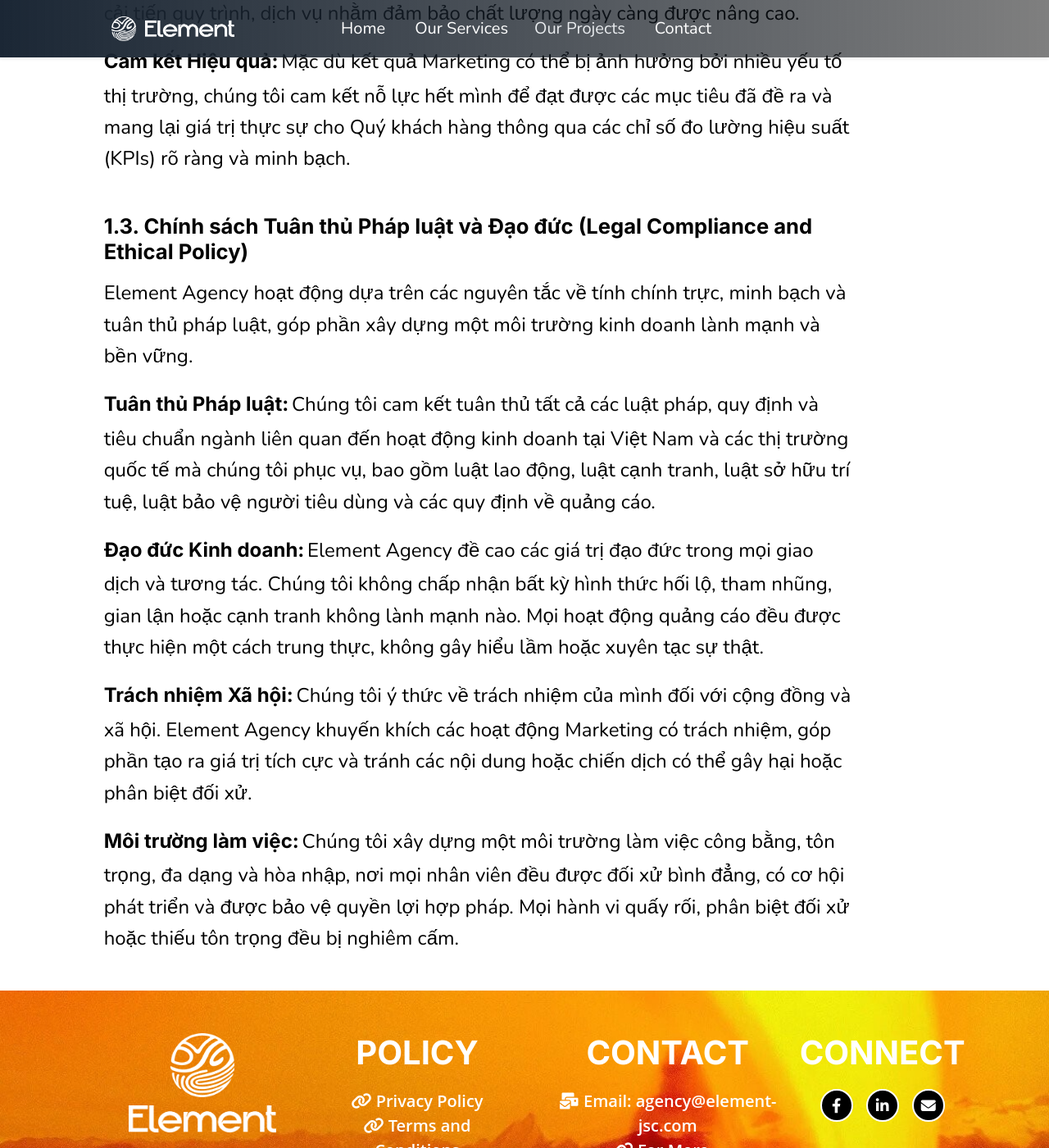
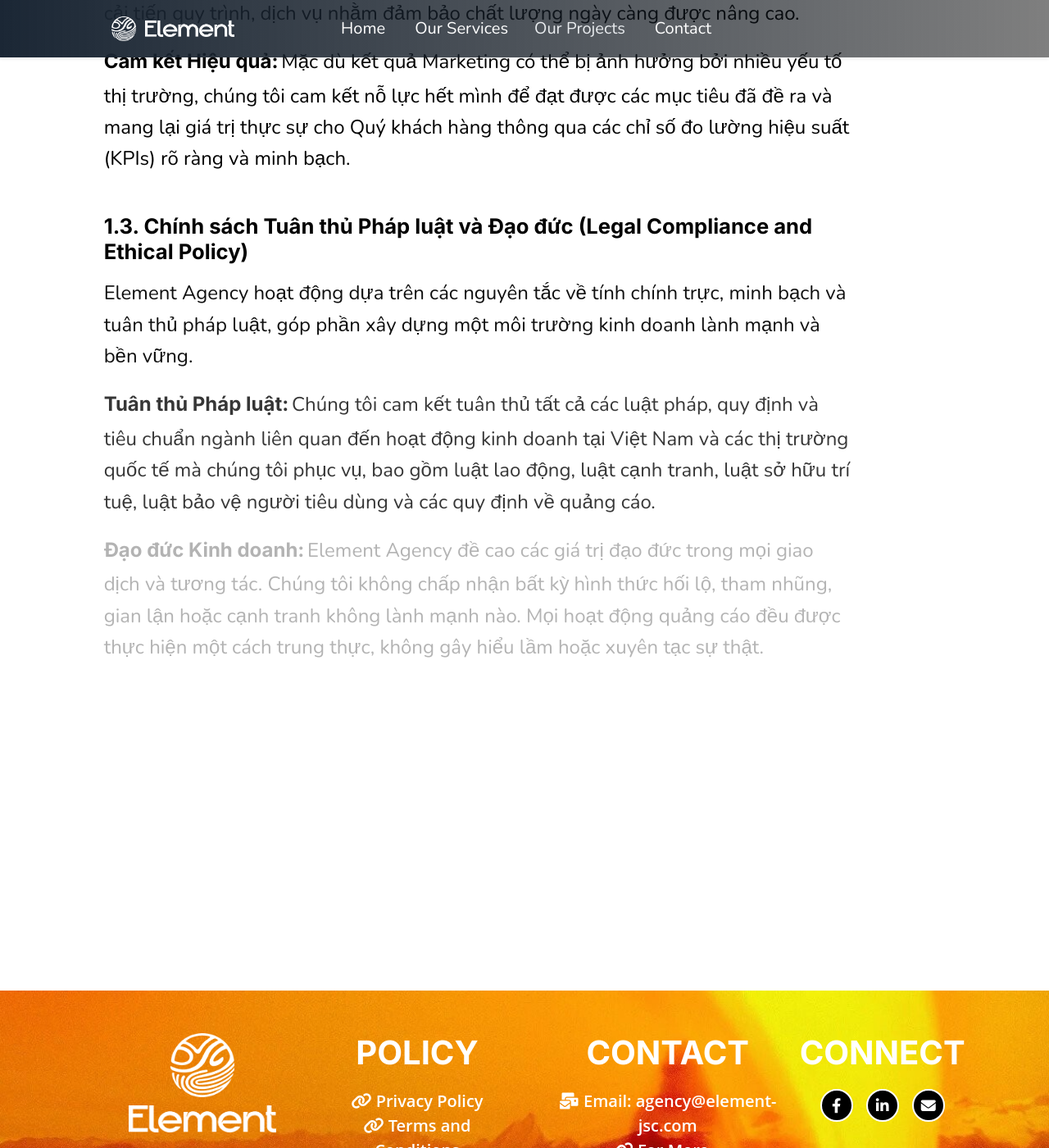
Before and after one commit to SeiSilver/element-page, a Jekyll site: the page built from pages/policy.md, in a window 1280 px wide and 1400 px high, scrolled down 2857 px. Shown: the whole window at 82% size. Built offline with Jekyll 4.4.1, drawn with Linux system fonts in a browser that asks for light colours.

Commit message:
update animation

```diff
--- a/_layouts/policy.html
+++ b/_layouts/policy.html
@@ -54,18 +54,22 @@
 <div class="container">
     <div class="hero-section d-flex align-items-center text-start">
         <div class="container">
-            <div class="ms-5 display-1 text-start hero-title">POLICY</div>
+            <div class="ms-5 display-1 text-start hero-title animate__animated" data-animation="animate__fadeInUp">
+                POLICY
+            </div>
         </div>
     </div>
 
     <div class="content-section">
-        <h2 class="header-1">Chính Sách (Policy) của Element Agency</h2>
+        <h2 class="header-1 animate__animated" data-animation="animate__fadeIn">
+            Chính Sách (Policy) của Element Agency
+        </h2>
 
-        <h5 class="header-2 mt-5">
+        <h5 class="header-2 mt-5 animate__animated" data-animation="animate__fadeIn">
             1.1. Chính sách Bảo mật Dữ liệu (Data Privacy Policy)
         </h5>
 
-        <div class="mt-3">
+        <div class="mt-3 animate__animated" data-animation="animate__fadeIn">
             <div class="content-text">
                 Element Agency nhận thức sâu sắc về tầm quan trọng của việc bảo vệ quyền riêng tư
                 và dữ liệu cá nhân trong kỷ nguyên số. Chúng tôi cam kết thiết lập và duy trì một môi trường
@@ -74,8 +78,10 @@
             </div>
         </div>
 
-        <h6 class="header-2 mt-4">Nguyên tắc cốt lõi:</h6>
-        <ul>
+        <h6 class="header-2 mt-4 animate__animated" data-animation="animate__fadeIn">
+            Nguyên tắc cốt lõi:
+        </h6>
+        <ul class="animate__animated" data-animation="animate__fadeIn">
             <li>
                 <h6 class="header-3">Minh bạch và Công bằng:</h6>
                 <div class="content-text">
@@ -93,7 +99,7 @@
             </li>
         </ul>
 
-        <div class="mt-3">
+        <div class="mt-3 animate__animated" data-animation="animate__fadeIn">
             <h6 class="header-3">Giảm thiểu Dữ Liệu:</h6>
             <div class="content-text">
                 Chúng tôi chỉ thu thập và xử lý những dữ liệu cá nhân thực sự cần thiết cho mục đích đã xác định, tránh
@@ -101,14 +107,14 @@
             </div>
         </div>
 
-        <div class="mt-3">
+        <div class="mt-3 animate__animated" data-animation="animate__fadeIn">
             <h6 class="header-3">Chính xác:</h6>
             <div class="content-text">
                 Dữ liệu cá nhân được duy trì chính xác và cập nhật khi cần thiết.
             </div>
         </div>
 
-        <div class="mt-3">
+        <div class="mt-3 animate__animated" data-animation="animate__fadeIn">
             <h6 class="header-3">Hạn chế Lưu trữ:</h6>
             <div class="content-text">
                 Dữ liệu cá nhân chỉ được lưu trữ trong khoảng thời gian cần thiết để đạt được mục đích thu thập hoặc
@@ -116,7 +122,7 @@
             </div>
         </div>
 
-        <div class="mt-3">
+        <div class="mt-3 animate__animated" data-animation="animate__fadeIn">
             <h6 class="header-3">Toàn vẹn và Bảo mật:</h6>
             <div class="content-text">
                 Chúng tôi áp dụng các biện pháp bảo mật kỹ thuật và tổ chức tiên tiến để bảo vệ dữ liệu cá nhân khỏi sự
@@ -126,7 +132,7 @@
             </div>
         </div>
 
-        <div class="mt-3">
+        <div class="mt-3 animate__animated" data-animation="animate__fadeIn">
             <h6 class="header-3">Quyền của Chủ thể Dữ liệu:</h6>
             <div class="content-text">
                 Element Agency tôn trọng và tạo điều kiện thuận lợi để chủ thể dữ liệu thực hiện các quyền của mình, bao
@@ -135,7 +141,7 @@
             </div>
         </div>
 
-        <div class="mt-3">
+        <div class="mt-3 animate__animated" data-animation="animate__fadeIn">
             <h6 class="header-3">Chia sẻ Dữ liệu:</h6>
             <div class="content-text">
                 Dữ liệu cá nhân sẽ không được chia sẻ với bên thứ ba (bao gồm các nhà cung cấp dịch vụ bên ngoài) mà
@@ -145,16 +151,18 @@
             </div>
         </div>
 
-        <h2 class="header-2 mt-5">1.2. Chính sách Chất lượng Dịch vụ (Service Quality Policy)</h2>
+        <h2 class="header-2 mt-5  animate__animated" data-animation="animate__fadeIn">
+            1.2. Chính sách Chất lượng Dịch vụ (Service Quality Policy)
+        </h2>
 
-        <div class="mt-3">
+        <div class="mt-3 animate__animated" data-animation="animate__fadeIn">
             <div class="content-text">
                 Chất lượng là nền tảng cho mọi hoạt động của Element Agency. Chúng tôi cam kết mang đến những giải pháp
                 Marketing sáng tạo, hiệu quả và đáng tin cậy, góp phần vào sự phát triển bền vững của khách hàng.
             </div>
         </div>
 
-        <div class="mt-3">
+        <div class="mt-3 animate__animated" data-animation="animate__fadeIn">
             <h6 class="header-3">Tập trung vào Khách hàng:</h6>
             <div class="content-text">
                 Chúng tôi luôn đặt lợi ích và sự hài lòng của khách hàng lên hàng đầu. Mọi chiến lược và hoạt động đều
@@ -163,7 +171,7 @@
             </div>
         </div>
 
-        <div class="mt-3">
+        <div class="mt-3 animate__animated" data-animation="animate__fadeIn">
             <h6 class="header-3">Đổi mới và Sáng tạo:</h6>
             <div class="content-text">
                 Element Agency không ngừng nghiên cứu, cập nhật các xu hướng Marketing mới nhất, ứng dụng công nghệ tiên
@@ -172,7 +180,7 @@
             </div>
         </div>
 
-        <div class="mt-3">
+        <div class="mt-3 animate__animated" data-animation="animate__fadeIn">
             <h6 class="header-3">Chuyên nghiệp và Tận tâm:</h6>
             <div class="content-text">
                 Đội ngũ chuyên gia của chúng tôi được đào tạo bài bản, có kinh nghiệm dày dặn và luôn làm việc với tinh
@@ -181,7 +189,7 @@
             </div>
         </div>
 
-        <div class="mt-3">
+        <div class="mt-3 animate__animated" data-animation="animate__fadeIn">
             <h6 class="header-3">Đo lường và Cải tiến liên tục:</h6>
             <div class="content-text">
                 Chúng tôi áp dụng các công cụ và phương pháp đo lường hiệu quả chặt chẽ để theo dõi, đánh giá kết quả
@@ -190,7 +198,7 @@
             </div>
         </div>
 
-        <div class="mt-3">
+        <div class="mt-3 animate__animated" data-animation="animate__fadeIn">
             <h6 class="header-3">Cam kết Hiệu quả:</h6>
             <div class="content-text">
                 Mặc dù kết quả Marketing có thể bị ảnh hưởng bởi nhiều yếu tố thị trường, chúng tôi cam kết nỗ lực hết
@@ -199,17 +207,18 @@
             </div>
         </div>
 
-        <h2 class="header-2 mt-5">1.3. Chính sách Tuân thủ Pháp luật và Đạo đức (Legal Compliance and Ethical
-            Policy)</h2>
+        <h2 class="header-2 mt-5 animate__animated" data-animation="animate__fadeIn">
+            1.3. Chính sách Tuân thủ Pháp luật và Đạo đức (Legal Compliance and Ethical Policy)
+        </h2>
 
-        <div class="mt-3">
+        <div class="mt-3 animate__animated" data-animation="animate__fadeIn">
             <div class="content-text">
                 Element Agency hoạt động dựa trên các nguyên tắc về tính chính trực, minh bạch và tuân thủ pháp luật,
                 góp phần xây dựng một môi trường kinh doanh lành mạnh và bền vững.
             </div>
         </div>
 
-        <div class="mt-3">
+        <div class="mt-3 animate__animated" data-animation="animate__fadeIn">
             <h6 class="header-3">Tuân thủ Pháp luật:</h6>
             <div class="content-text">
                 Chúng tôi cam kết tuân thủ tất cả các luật pháp, quy định và tiêu chuẩn ngành liên quan đến hoạt động
@@ -218,7 +227,7 @@
             </div>
         </div>
 
-        <div class="mt-3">
+        <div class="mt-3 animate__animated" data-animation="animate__fadeIn">
             <h6 class="header-3">Đạo đức Kinh doanh:</h6>
             <div class="content-text">
                 Element Agency đề cao các giá trị đạo đức trong mọi giao dịch và tương tác. Chúng tôi không chấp nhận
@@ -227,7 +236,7 @@
             </div>
         </div>
 
-        <div class="mt-3">
+        <div class="mt-3 animate__animated" data-animation="animate__fadeIn">
             <h6 class="header-3">Trách nhiệm Xã hội:</h6>
             <div class="content-text">
                 Chúng tôi ý thức về trách nhiệm của mình đối với cộng đồng và xã hội. Element Agency khuyến khích các
@@ -236,7 +245,7 @@
             </div>
         </div>
 
-        <div class="mt-3">
+        <div class="mt-3 animate__animated" data-animation="animate__fadeIn">
             <h6 class="header-3">Môi trường làm việc:</h6>
             <div class="content-text">
                 Chúng tôi xây dựng một môi trường làm việc công bằng, tôn trọng, đa dạng và hòa nhập, nơi mọi nhân viên
--- a/assets/libs/animation/animation.js
+++ b/assets/libs/animation/animation.js
@@ -2,6 +2,9 @@
     const cards = document.querySelectorAll('.animate__animated');
     let animationDelay = 0;
     const observer = new IntersectionObserver(entries => {
+        if (window.suppressAnimations) {
+            return;
+        }
         entries.forEach(entry => {
             if (entry.isIntersecting) {
                 const card = entry.target;
```
Also changed, not shown: other parts of _layouts/policy.html (+19 -0 lines), _layouts/terms-and-conditions.html (+36 -13 lines).
